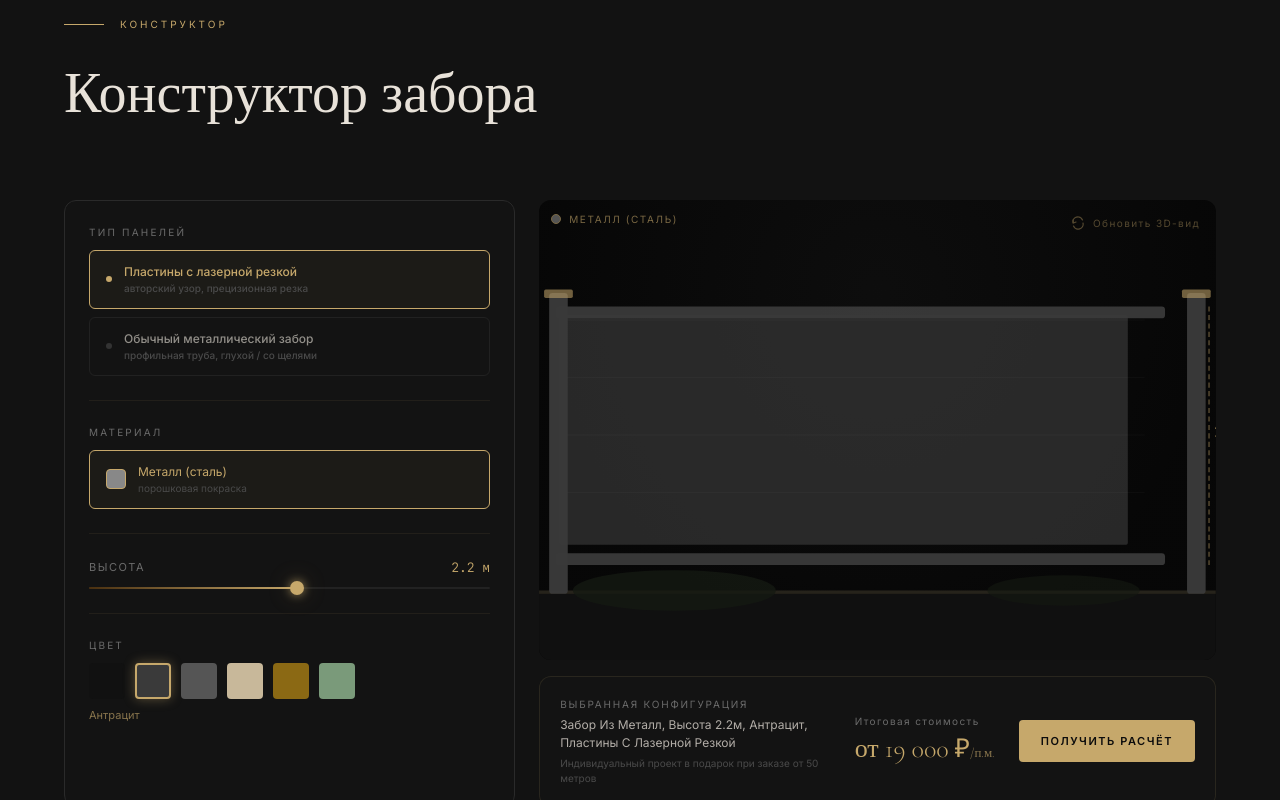
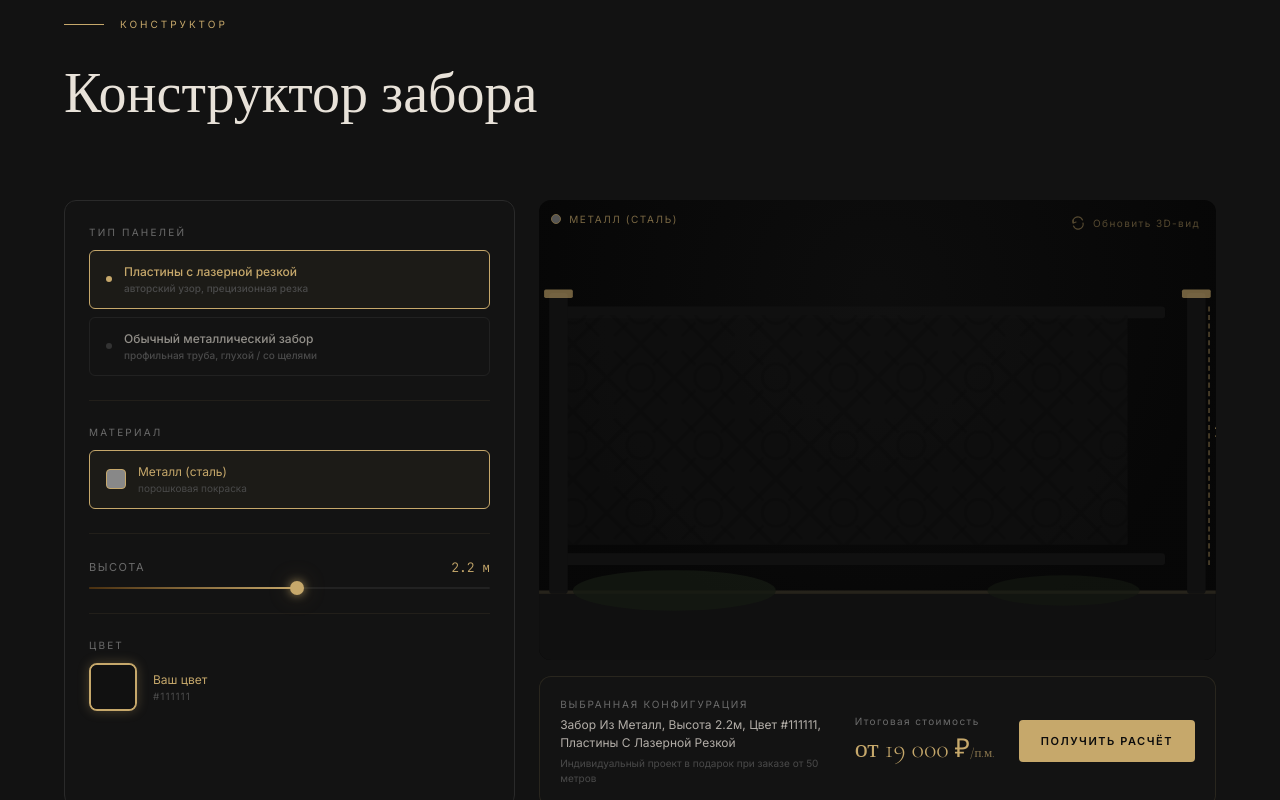
Before and after one commit to fedagelesh90029-design/LuxuryDark-ModeLandingPage, a React (Vite) app: page / in a window 1280 px wide. Shown: the part 2000-2800 px from the top of the page. Built offline with nearby package versions, Linux system fonts and the light colour scheme.

Commit message:
style: brand name, custom color picker, mobile responsive, laser cut pattern

```diff
--- a/src/app/App.tsx
+++ b/src/app/App.tsx
@@ -255,10 +255,10 @@ function SectionLabel({ children }: { children: React.ReactNode }) {
 
 // ─── Fence SVG Preview ────────────────────────────────────────────────────────
 
-function FencePreview({ construction, material, height, colorIdx, transparency }: {
-  construction: string; material: string; height: number; colorIdx: number; transparency: number;
+function FencePreview({ construction, material, height, customColor, transparency }: {
+  construction: string; material: string; height: number; customColor: string; transparency: number;
 }) {
-  const fc = colorPresets[colorIdx].value;
+  const fc = customColor;
   const hr = (height - 0.8) / 2.7;
   const svgH = 120 + hr * 100;
   const totalW = 360;
@@ -269,80 +269,37 @@ function FencePreview({ construction, material, height, colorIdx, transparency }
 
   let bars: React.ReactNode = null;
 
-  if (construction === "shtaketnık" || construction === "shtaketnik") {
-    const count = material === "wood" ? 9 : 14;
-    const bw = material === "wood" ? 28 : 7;
+  if (construction === "laser") {
+    bars = (
+      <g>
+        <defs>
+          <pattern id="laserPattern" x="0" y="0" width="40" height="40" patternUnits="userSpaceOnUse">
+            {/* Абстрактный узор, имитирующий лазерную резку (геометрия/флора) */}
+            <path d="M20 0 L40 20 L20 40 L0 20 Z" fill="none" stroke="#00000040" strokeWidth="2.5"/>
+            <circle cx="20" cy="20" r="8" fill="none" stroke="#00000040" strokeWidth="2"/>
+            <path d="M5 5 L12 12 M35 5 L28 12 M5 35 L12 28 M35 35 L28 28" stroke="#00000040" strokeWidth="2" strokeLinecap="round"/>
+          </pattern>
+        </defs>
+        {/* Сплошной фон панели */}
+        <rect x={12} y={railY1 + 5} width={totalW - 24} height={innerH}
+          fill={fc} opacity={solidOpacity} rx={1} />
+        {/* Наложение узора */}
+        <rect x={12} y={railY1 + 5} width={totalW - 24} height={innerH}
+          fill="url(#laserPattern)" opacity={0.5} rx={1} />
+      </g>
+    );
+  } else {
+    // "plain" - Обычный металлический забор (вертикальные ламели)
+    const count = 14;
+    const bw = 7;
     bars = Array.from({ length: count }).map((_, i) => {
-      const x = 12 + (i * (totalW - 24)) / count + (count > 10 ? 2 : 4);
+      const x = 12 + (i * (totalW - 24)) / count + 4;
       return (
         <g key={i}>
           <rect x={x} y={railY1 + 5} width={bw} height={innerH} fill={fc} opacity={solidOpacity * 0.95} rx={1} />
-          {material === "wood" && (
-            <line x1={x + bw * 0.4} y1={railY1 + 8} x2={x + bw * 0.38} y2={railY2 - 5} stroke="#00000025" strokeWidth={0.7} />
-          )}
         </g>
       );
     });
-  } else if (construction === "zhalyuzi") {
-    const rows = 8;
-    bars = Array.from({ length: rows }).map((_, i) => {
-      const slotH = innerH / rows;
-      const y = railY1 + 5 + i * slotH;
-      const tilt = (transparency / 100) * 8;
-      return (
-        <g key={i}>
-          <rect x={12} y={y + tilt} width={totalW - 24} height={slotH - 3 - tilt * 2}
-            fill={fc} opacity={solidOpacity} rx={0.5} />
-        </g>
-      );
-    });
-  } else if (construction === "rancho") {
-    const rows = 5;
-    bars = Array.from({ length: rows }).map((_, i) => {
-      const slotH = innerH / rows;
-      const gap = (transparency / 100) * 12;
-      const y = railY1 + 5 + i * slotH + gap / 2;
-      return (
-        <g key={i}>
-          <rect x={12} y={y} width={totalW - 24} height={slotH - 3 - gap}
-            fill={fc} opacity={solidOpacity} rx={1} />
-          {material === "wood" && (
-            <line x1={14} y1={y + (slotH - gap) * 0.5} x2={totalW - 2} y2={y + (slotH - gap) * 0.5}
-              stroke="#ffffff08" strokeWidth={0.5} />
-          )}
-        </g>
-      );
-    });
-  } else if (construction === "glass") {
-    const panels = 3;
-    const pw = (totalW - 36) / panels;
-    bars = Array.from({ length: panels }).map((_, i) => {
-      const x = 14 + i * (pw + 8);
-      return (
-        <g key={i}>
-          <rect x={x} y={railY1 + 5} width={pw} height={innerH}
-            fill={fc} opacity={Math.max(0.04, (1 - transparency / 100) * 0.15)} rx={2} />
-          <rect x={x} y={railY1 + 5} width={pw} height={innerH}
-            fill="none" stroke={fc} strokeWidth={0.8} strokeOpacity={0.3} rx={2} />
-          <line x1={x + pw * 0.2} y1={railY1 + 10} x2={x + pw * 0.12} y2={railY2 - 6}
-            stroke="#ffffff18" strokeWidth={1.5} />
-        </g>
-      );
-    });
-  } else {
-    // Composite — solid panel with subtle texture lines
-    bars = (
-      <g>
-        <rect x={12} y={railY1 + 5} width={totalW - 24} height={innerH}
-          fill={fc} opacity={solidOpacity} rx={1} />
-        {Array.from({ length: 4 }).map((_, i) => (
-          <line key={i}
-            x1={14} y1={railY1 + 8 + i * (innerH / 4)}
-            x2={totalW - 2} y2={railY1 + 8 + i * (innerH / 4)}
-            stroke="#ffffff06" strokeWidth={0.6} />
-        ))}
-      </g>
-    );
   }
 
   const mat = materialOptions.find((m) => m.id === material);
@@ -464,7 +421,7 @@ function Header() {
             </svg>
           </div>
           <span style={{ color: GOLD, fontFamily: "Cormorant Garamond, serif", fontWeight: 300, fontSize: 16, letterSpacing: "0.22em", textTransform: "uppercase" }}>
-            Ограда
+            ГРАНЬ
           </span>
         </div>
 
@@ -713,14 +670,14 @@ function CatalogCard({ model }: { model: typeof catalogModels[0] }) {
 function CustomizerSection() {
   const [construction, setConstruction] = useState("laser");
   const [height, setHeight] = useState(2.2);
-  const [colorIdx, setColorIdx] = useState(1);
+  const [customColor, setCustomColor] = useState("#111111");
 
   const material = "alu";
   const basePricePerMeter: Record<string, number> = { laser: 18500, plain: 12500 };
   const hMult = 0.7 + ((height - 0.8) / 2.7) * 0.6;
   const price = Math.ceil((basePricePerMeter[construction] * hMult) / 500) * 500;
 
-  const configSummary = `Металл, высота ${height.toFixed(1)}м, ${colorPresets[colorIdx].label.toLowerCase()}, ${
+  const configSummary = `Металл, высота ${height.toFixed(1)}м, цвет ${customColor.toUpperCase()}, ${
     construction === "laser" ? "пластины с лазерной резкой" : "обычный забор"
   }`;
 
@@ -737,7 +694,7 @@ function CustomizerSection() {
         </h2>
       </div>
 
-      <div className="max-w-[1400px] mx-auto px-8 lg:px-16 grid lg:grid-cols-[2fr_3fr] gap-6 pb-28">
+      <div className="max-w-[1400px] mx-auto px-8 lg:px-16 flex flex-col lg:grid lg:grid-cols-[2fr_3fr] gap-6 pb-28">
         {/* Left — Controls */}
         <GlassPanel className="flex flex-col overflow-hidden">
           {/* Тип панелей */}
@@ -800,21 +757,23 @@ function CustomizerSection() {
               <p style={{ color: "#6b6b6b", fontFamily: "Inter, sans-serif", fontSize: 10, letterSpacing: "0.22em", textTransform: "uppercase", marginBottom: 10 }}>
                 Цвет
               </p>
-              <div className="flex flex-wrap gap-2.5 mb-2">
-                {colorPresets.map((c, i) => (
-                  <button key={c.label} onClick={() => setColorIdx(i)} title={c.label}
-                    className="transition-all duration-200"
-                    style={{
-                      width: 36, height: 36, background: c.value,
-                      border: `2px solid ${i === colorIdx ? GOLD : "transparent"}`,
-                      borderRadius: 4,
-                      boxShadow: i === colorIdx ? `0 0 12px rgba(198,168,107,0.4)` : "none",
-                    }} />
-                ))}
+              <div className="flex items-center gap-4 mb-2">
+                <div className="relative w-12 h-12 rounded-lg overflow-hidden flex-shrink-0"
+                  style={{ border: `2px solid ${GOLD}`, boxShadow: `0 0 12px rgba(198,168,107,0.3)` }}>
+                  <input type="color" value={customColor} onChange={(e) => setCustomColor(e.target.value)}
+                    className="absolute inset-[-10px] w-[calc(100%+20px)] h-[calc(100%+20px)] cursor-pointer border-0 p-0"
+                    title="Выбрать любой цвет"
+                  />
+                </div>
+                <div>
+                  <p style={{ color: GOLD, fontFamily: "Inter, sans-serif", fontSize: 12 }}>
+                    Ваш цвет
+                  </p>
+                  <p style={{ color: "#4a4a4a", fontFamily: "Inter, sans-serif", fontSize: 10, letterSpacing: "0.1em" }}>
+                    {customColor.toUpperCase()}
+                  </p>
+                </div>
               </div>
-              <p style={{ color: GOLD, fontFamily: "Inter, sans-serif", fontSize: 11, opacity: 0.65 }}>
-                {colorPresets[colorIdx].label}
-              </p>
             </div>
           </div>
         </GlassPanel>
@@ -824,7 +783,7 @@ function CustomizerSection() {
           <div className="relative flex-1" style={{ minHeight: 460 }}>
             <FencePreview
               construction={construction} material={material}
-              height={height} colorIdx={colorIdx} transparency={transparency} />
+              height={height} customColor={customColor} transparency={transparency} />
             {/* Refresh hint */}
             <div className="absolute top-4 right-4 flex items-center gap-2 opacity-40">
               <svg width="14" height="14" viewBox="0 0 14 14" fill="none">
```
